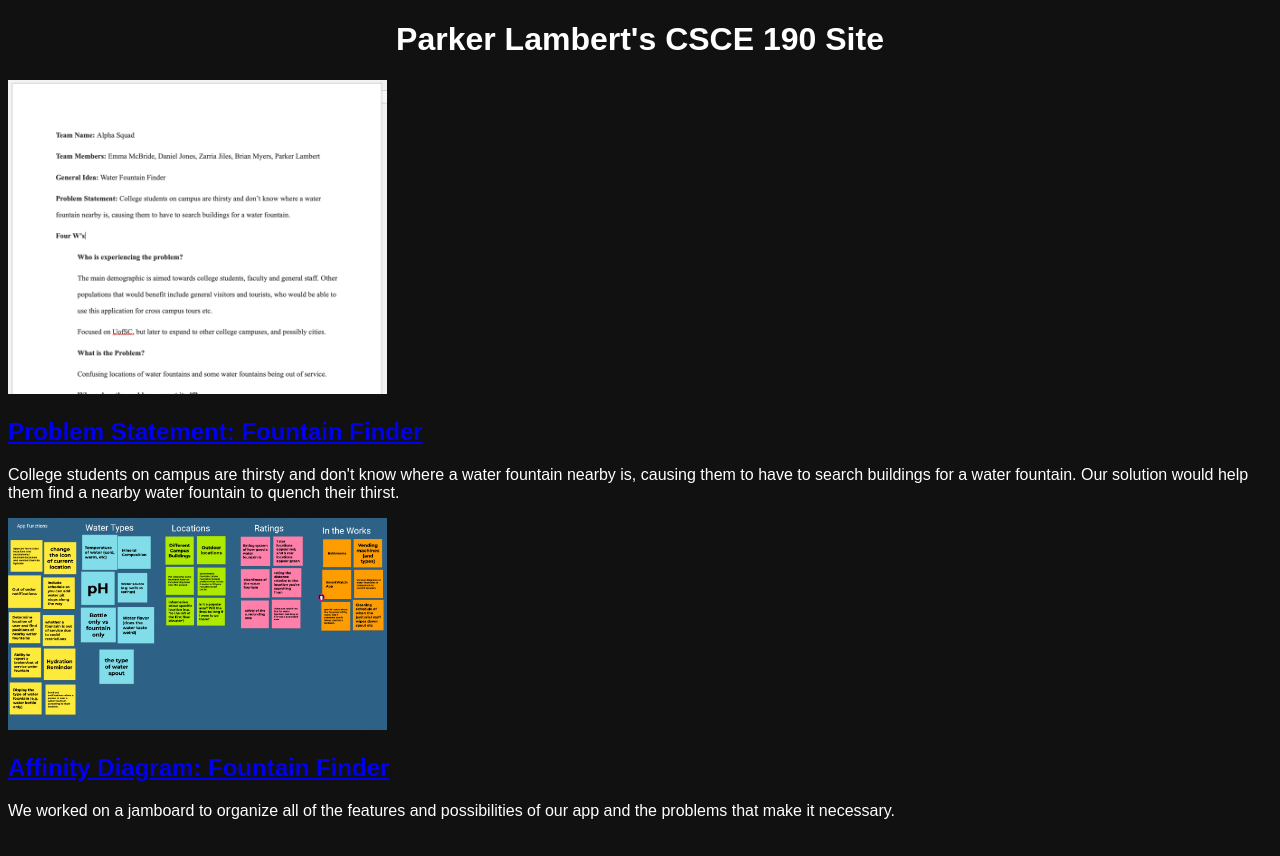
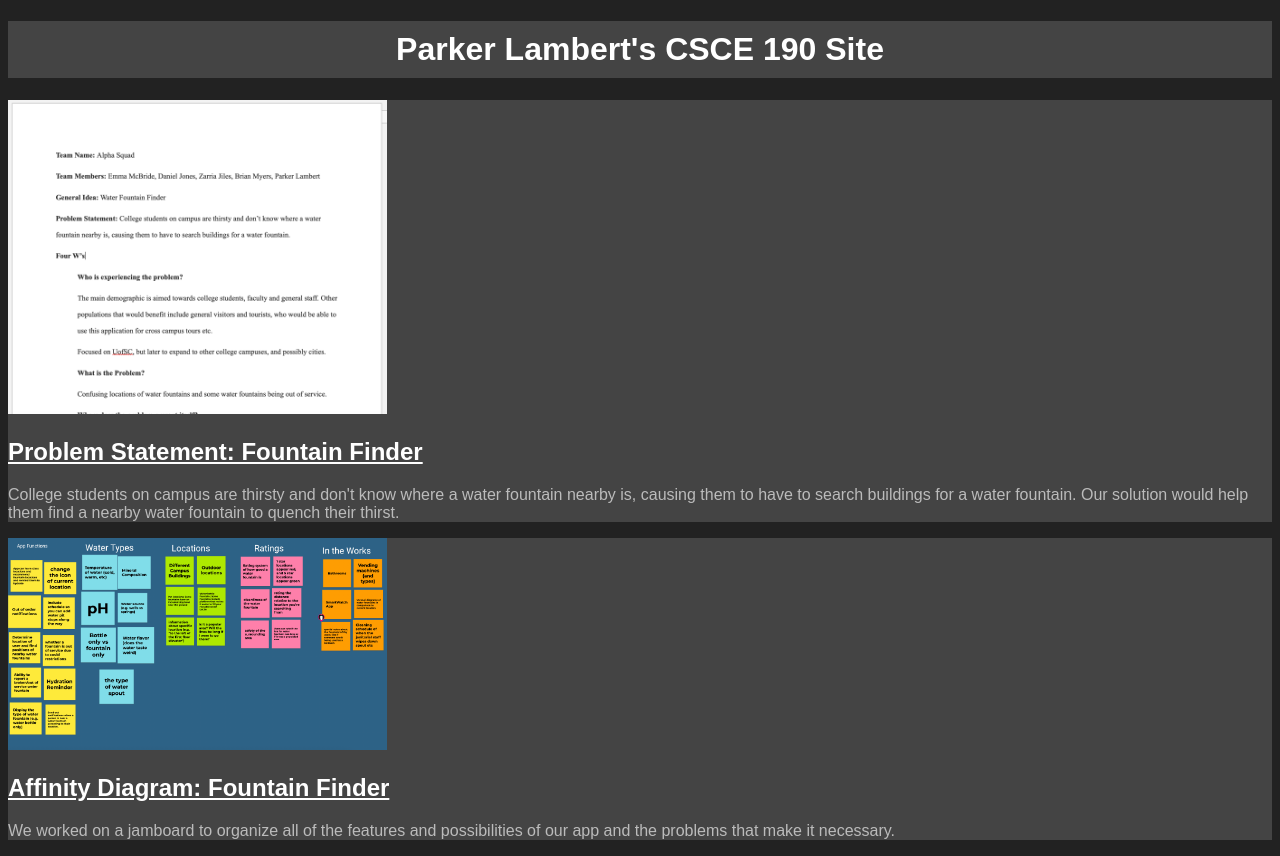
Before and after one commit to polambert/polambert.github.io, a plain HTML site: page index.html in a window 1280 px wide. Drawn offline with Linux system fonts and the light colour scheme.

Commit message:
added some more style

```diff
--- a/style.css
+++ b/style.css
@@ -1,9 +1,24 @@
 body {
-    background-color: #111111;
-    color: #ffffff;
+    background-color: #222222;
     font-family: sans-serif;
 }
 
+.assignment {
+    background-color: #444;
+}
+
+p {
+    color: #bbb;
+}
+
 h1 {
+    color: #fff;
     text-align: center;
+    background-color: #444;
+    padding-top: 10px;
+    padding-bottom: 10px;
 }
+
+a {
+    color: #fff;
+}
```
